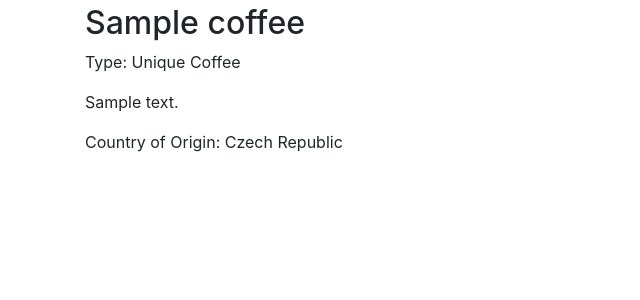
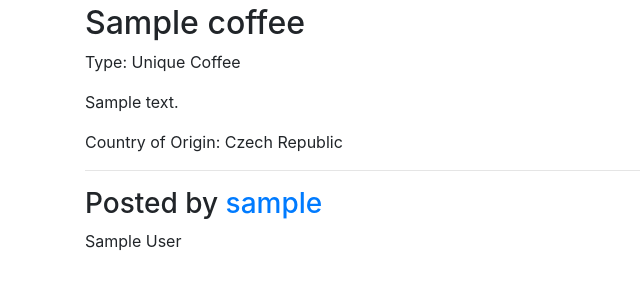
Before and after one commit to syamdev/django-price-checker, a Django app: a page that uses pricechecker/templates/app_coffee/coffee_detail.html in a window 1280 px wide. Shown: the part 56-356 px from the top of the page, without its empty margins (0-640 px from the left). Run offline with Django 3.2, Linux system fonts and the light colour scheme; tables that the repository leaves empty hold one stand-in row (values such as "Sample post"); parts of the project's set-up code (start-up, migrations or seed data) failed here and were passed over; some libraries are stand-ins or nearby versions.

Commit message:
Constraint & Display the author of each coffee

```diff
--- a/pricechecker/app_coffee/views.py
+++ b/pricechecker/app_coffee/views.py
@@ -14,3 +14,7 @@ class CoffeeDetailView(DetailView):
 class CoffeeCreateView(LoginRequiredMixin, CreateView):
     model = Coffee
     fields = ['name', 'description', 'type', 'country_of_origin']
+
+    def form_valid(self, form):
+        form.instance.author = self.request.user
+        return super().form_valid(form)
--- a/pricechecker/templates/app_coffee/coffee_detail.html
+++ b/pricechecker/templates/app_coffee/coffee_detail.html
@@ -17,4 +17,12 @@
   <img src="{{ coffee.country_of_origin.flag }}" />
 </p>
 {% endif %}
+
+<hr/>
+<h3>Posted by
+  <a href="{% url 'users:detail' coffee.author.username %}">{{ coffee.author.username }}</a>
+</h3>
+{% if coffee.author.name %}
+<p>{{ coffee.author.name }}</p>
+{% endif %}
 {% endblock content %}
```
Also changed, not shown: README.md.
